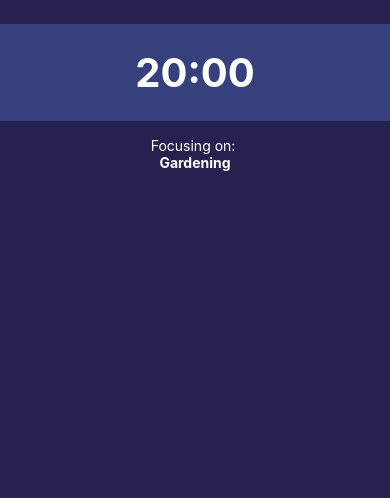
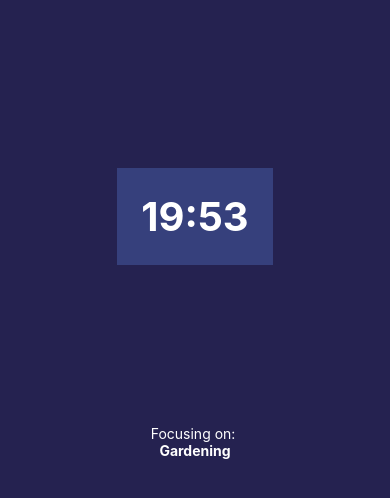
Before and after one commit to badjatya/FocusTimeApp, a React Native app: screen / in a window 390 px wide. Shown: the top 498 px of the page. Built offline with nearby package versions, Linux system fonts and the light colour scheme.

Commit message:
CountDown working

```diff
--- a/App/components/UI/Countdown.js
+++ b/App/components/UI/Countdown.js
@@ -1,4 +1,4 @@
-import React, { useState } from "react";
+import React, { useState, useEffect, useRef } from "react";
 import { StyleSheet, Text, View } from "react-native";
 
 // IMPORTING Colors
@@ -13,12 +13,37 @@
 // Formatting Time
 const formatTime = (time) => (time < 10 ? `0${time}` : time);
 
+// NOTE Countdown Component
 const Countdown = ({ minutes = 20, isPaused }) => {
   const [millisecond, setMillisecond] = useState(minutesToMillisecond(minutes));
+
+  // Using useRef to create custom hooks for interval
+  const interval = useRef(null);
 
   // Converting back to minute and second so that we can display
   const minute = Math.floor(millisecond / 1000 / 60) % 60;
   const second = Math.floor(millisecond / 1000) % 60;
+
+  // Countdown function
+  const countDown = () => {
+    setMillisecond((time) => {
+      if (time === 0) {
+        // TODO: DO MORE STUFF HERE
+        return time;
+      }
+      const timeLeft = time - 1000;
+      // TODO: REPORT THE PROGRESS
+      return timeLeft;
+    });
+  };
+
+  // Using useEffect
+  useEffect(() => {
+    interval.current = setInterval(countDown, 1000);
+
+    // Clearing
+    return () => clearInterval(interval.current);
+  }, []);
 
   return (
     <Text style={styles.text}>
@@ -36,6 +61,5 @@
     color: Colors.white,
     padding: spacing.lg,
     backgroundColor: "rgba(94,132,226,0.3)",
-    textAlign: "center",
   },
 });
--- a/App/features/Timer/Timer.js
+++ b/App/features/Timer/Timer.js
@@ -13,7 +13,9 @@
 const Timer = ({ focusSubject }) => {
   return (
     <View style={styles.container}>
-      <Countdown />
+      <View style={styles.countdown}>
+        <Countdown />
+      </View>
 
       <View style={styles.taskContainer}>
         <Text style={styles.title}>Focusing on: </Text>
@@ -26,7 +28,9 @@
 export default Timer;
 
 const styles = StyleSheet.create({
-  container: {},
+  container: {
+    flex: 1,
+  },
   taskContainer: {
     paddingTop: spacing.md,
   },
@@ -39,4 +43,9 @@
     textAlign: "center",
     fontWeight: "bold",
   },
+  countdown: {
+    flex: 0.5,
+    justifyContent: "center",
+    alignItems: "center",
+  },
 });
```
